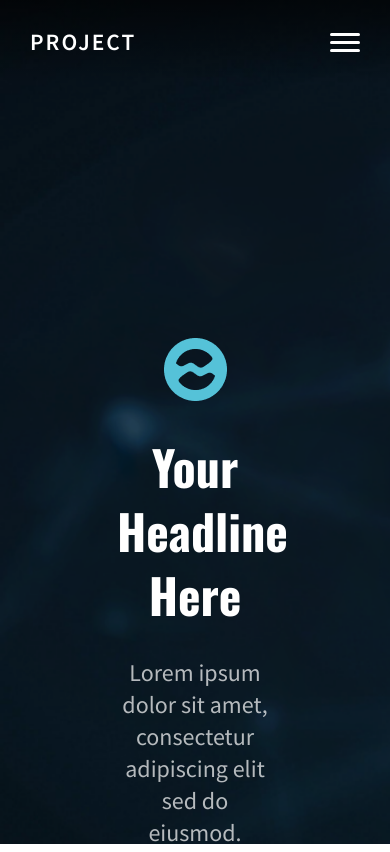
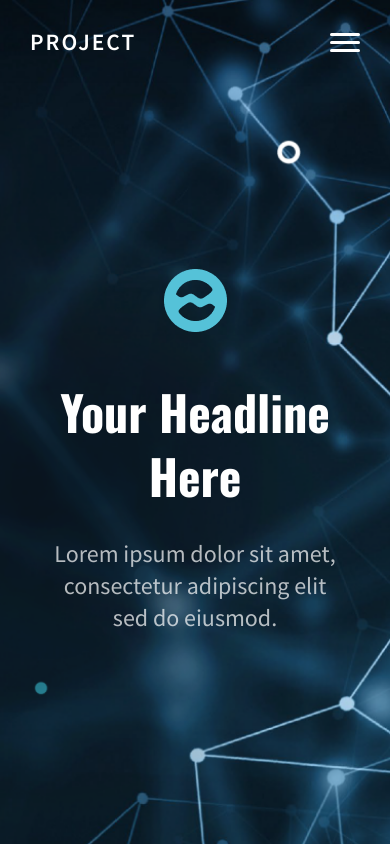
Before and after one commit to izzatbekd03/webfinal, a website: page src/index.html in a window 390 px wide. Shown: the top 852 px of the page. Drawn offline with nearby package versions, Linux system fonts and the light colour scheme.

Commit message:
responsive done only logo and but animation left

```diff
--- a/src/index.html
+++ b/src/index.html
@@ -31,7 +31,9 @@
     <!-- Hero Section -->
     <section id="hero" class="hero">
         <div class="container">
-            <img src="./assets/PLACEHOLDER_LOGO.png" alt="Logo here!">
+            <div class="logo-anim">
+                <img src="./assets/PLACEHOLDER_LOGO.png" alt="Logo here!">
+            </div>
             <h1>Your Headline <br>Here</h1>
             <p>Lorem ipsum dolor sit amet, consectetur
                 adipiscing elit sed do eiusmod.</p>
--- a/src/styles/kit/_mixins.scss
+++ b/src/styles/kit/_mixins.scss
@@ -66,7 +66,7 @@
 
 //---------------------------------  Responsive breakpoint mixins  ------------------------------------------------
 $breadpoints-up: (
-  "mobile": 480px,
+  "mobile": /*480px,*/ 630px,
   "mobile-big": 630px,
   "tablet": 768px,
   "tablet-big": 958px,
--- a/src/styles/mobile.scss
+++ b/src/styles/mobile.scss
@@ -80,10 +80,10 @@
   }
 }
 
-// ---------------------------------------- Max 700px ----------------------------------------------
+// ---------------------------------------- Max 768px ----------------------------------------------
 @include u.breakpoint(tablet) {
   .container {
-    padding: 50px 100px;
+    padding: 100px 50px !important;
   }
   header {
     padding: 0 100px;
@@ -91,24 +91,97 @@
   .navbar ul {
     padding: 0 31%;
   }
+  #hero .container {
+    padding: 250px 50px !important;
+  }
+  .learn-more .container .sec-heading {
+    padding: 0;
+  }
+  .learn-more .play-btn .circle {
+    width: 100px;
+    height: 100px;
+  }
+  .learn-more .play-btn .circle:hover {
+    background-color: u.$main-white;
+    width: 70px;
+    height: 70px;
+  }
+  .learn-more .play-btn .circle:hover > .polygon {
+    color: u.$main--btn-col;
+    font-size: 35px;
+  }
+  .learn-more .play-btn .circle .polygon {
+    font-size: 50px;
+  }
 }
 
 // ---------------------------------------- Max 630px ----------------------------------------------
-@include u.breakpoint(mobile-big) {
+
+// ---------------------------------------- Max 480px ----------------------------------------------
+@include u.breakpoint(mobile) {
   .container {
-    padding: 10px 50px;
+    padding: 100px 20px;
   }
   header {
     padding: 0 30px;
   }
-}
+  //---------------- Hero section -----------------------------------
+  #hero .container {
+    padding: 250px 20px 50px 20px;
+  }
+  //---------------- Main section ----------------------------------
+  main .container {
+    padding: 150px 20px;
+  }
+  main .container .sub-text {
+    padding: 0 2%;
+  }
+  main .container .asides {
+    flex-direction: column;
+  }
+  main .container .asides p {
+    width: 100%;
+    padding: 25px 0;
+  }
+  //---------------- Learn more section -----------------------------
+  .learn-more .container {
+    padding: 150px 20px;
+  }
+  .learn-more .container .sec-heading {
+    padding: 0;
+  }
+  .learn-more .play-btn .circle {
+    width: 100px;
+    height: 100px;
+  }
+  .learn-more .play-btn .circle:hover {
+    background-color: u.$main-white;
+    width: 70px;
+    height: 70px;
+  }
+  .learn-more .play-btn .circle:hover > .polygon {
+    color: u.$main--btn-col;
+    font-size: 35px;
+  }
+  .learn-more .play-btn .circle .polygon {
+    font-size: 50px;
+  }
+  //---------------- Footer section -----------------------------
+  footer .container {
+    display: flex;
+    flex-direction: column;
+    text-align: center !important;
+    // padding: ;
+  }
+  footer .footer-logo {
+    justify-content: center;
+  }
 
-// ---------------------------------------- Max 480px ----------------------------------------------
-@include u.breakpoint(mobile) {
-  .container {
-    padding: 10px 20px;
+  footer p,
+  footer a {
+    text-align: center;
   }
-  header {
-    padding: 0 30px;
+  footer p {
+    padding: 15px 0;
   }
 }
--- a/src/styles/styles.scss
+++ b/src/styles/styles.scss
@@ -31,7 +31,7 @@ header {
   justify-content: space-between;
   align-items: center;
   height: 10vh;
-  background: linear-gradient(#000000a1, #00000000);
+  background: linear-gradient(#0000002a, #00000000);
   padding: 0 150px;
 }
 
@@ -89,6 +89,7 @@ header .logo {
   background-repeat: no-repeat;
   background-size: cover;
   position: relative;
+  background-position: center;
   height: 100vh;
 }
 
@@ -103,13 +104,27 @@ header .logo {
 .hero .container h1 {
   color: #fff;
 }
+.hero .logo-anim {
+  display: flex;
+  align-items: center;
+  justify-content: space-around;
+  height: 100px;
+}
+.hero img {
+  animation: rotation-key 1s ease-in infinite 1s;
+}
+@keyframes rotation-key {
+  100% {
+    transform: rotateY(180deg);
+  }
+  0% {
+    transform: rotateY(0deg);
+  }
+}
 
 //Main section ------------------------------------------------------------------------------------
 main {
   text-align: center;
-}
-main .container {
-  padding: 50px 150px;
 }
 main .container h1 {
   color: #464547;
@@ -124,7 +139,7 @@ main .container .asides {
   margin-bottom: 1em;
 }
 main .container .asides p {
-  color: #000;
+  color: #666666;
   text-align: left;
   padding: 2em;
   width: 50%;
@@ -134,12 +149,11 @@ main .container .main-btn {
   background-color: u.$main--btn-col;
   color: u.$main-white;
 }
-// main .container .main-btn:hover {
-//   position: relative;
-//   transition: all 0.5s ease-in-out;
-//   transform: translateY(15deg);
-//   background-color: #000;
-// }
+main .container .main-btn:hover {
+  transition: all 0.5s ease-in-out;
+  transform: rotate(15deg);
+  background-color: #000;
+}
 
 // Learn-more section ------------------------------------------------------------------------------------
 .learn-more {
```
Also changed, not shown: src/assets/bg1-mob.png (added), src/styles/mobile.css, src/styles/styles.css, 2 other files.
